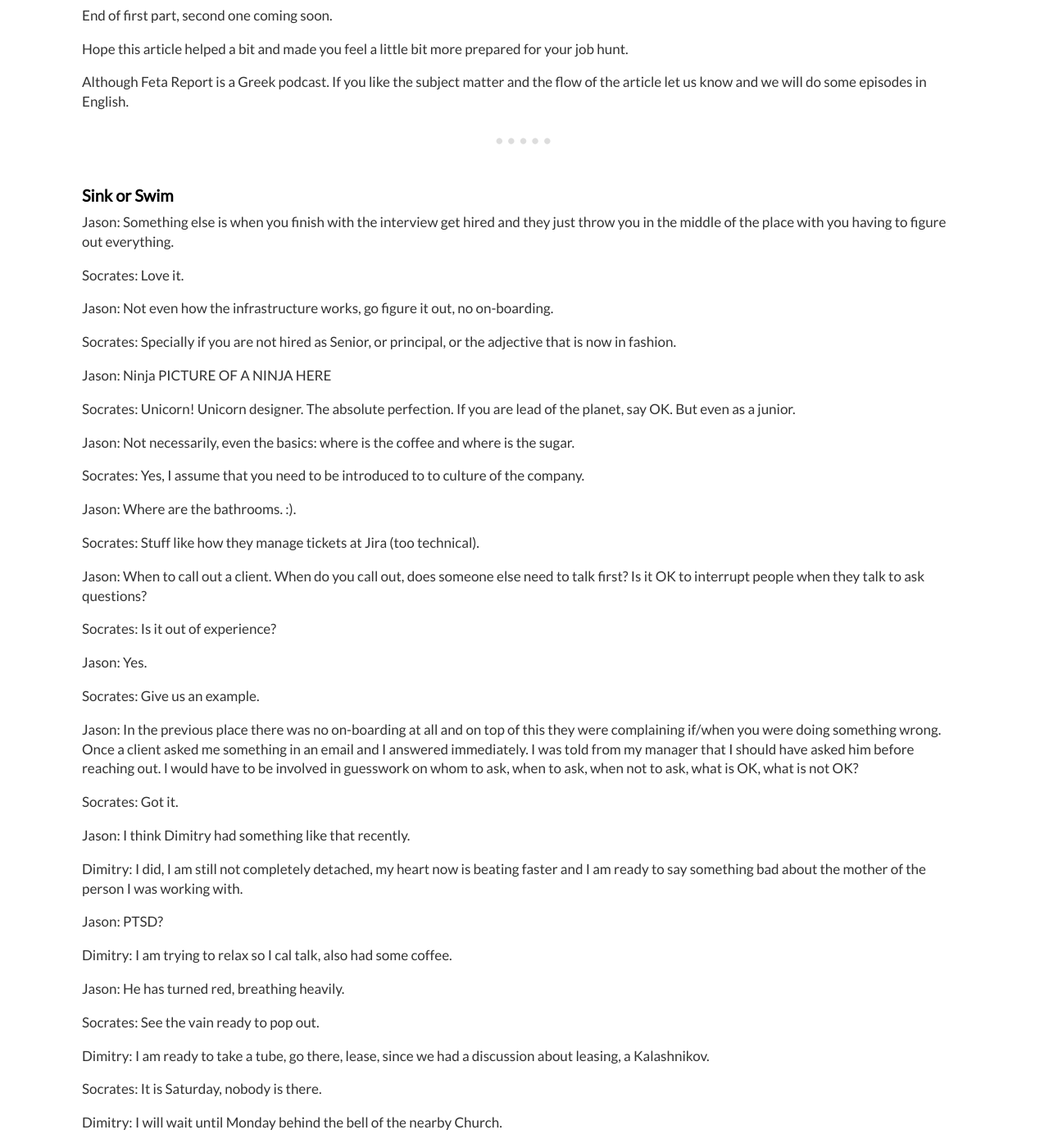
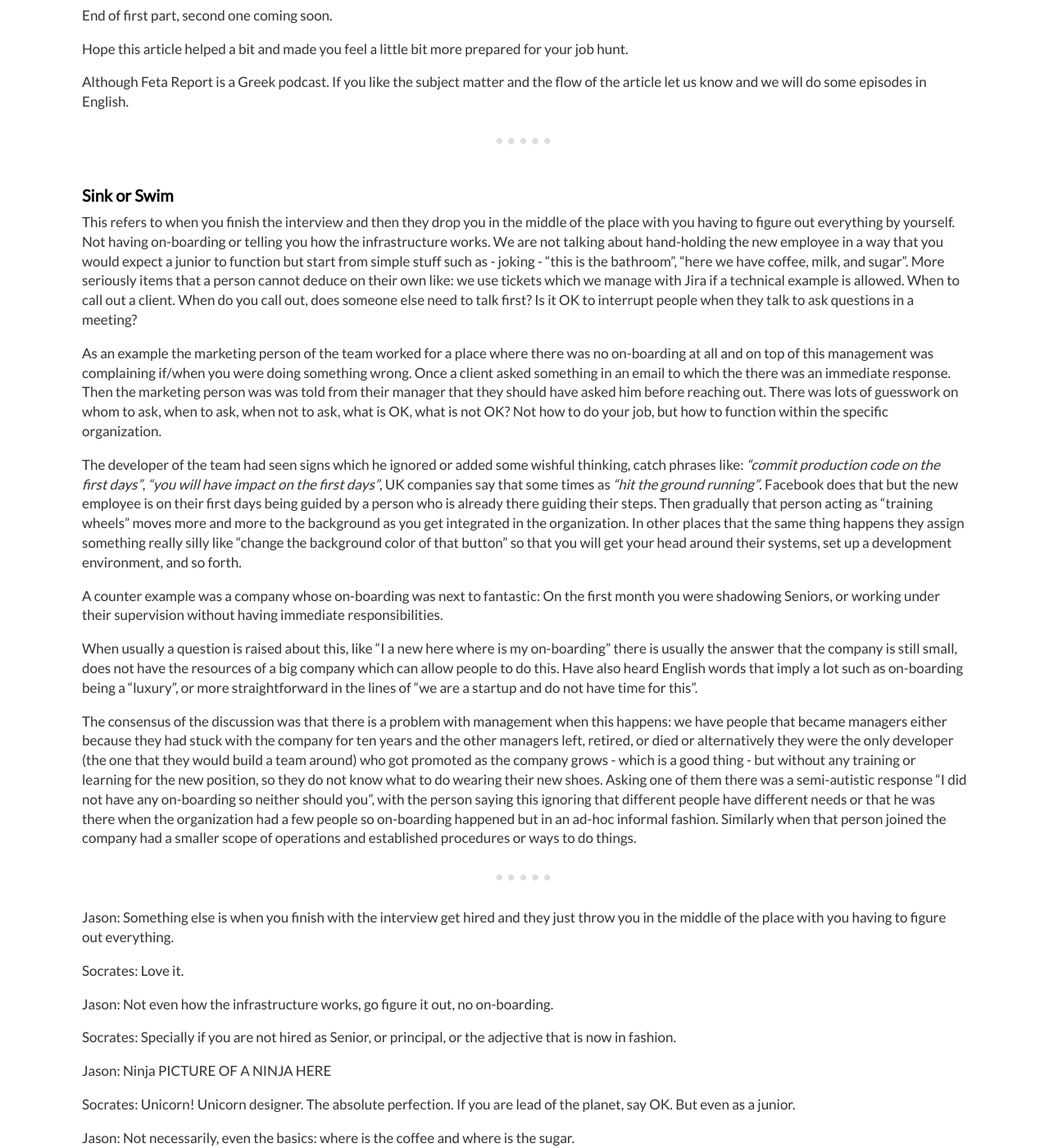
Before and after one commit to dimitrismistriotis/dimitrismistriotis.github.io, a Jekyll site: the page built from _posts/2018-05-24-red_flags_in_interviews.md, in a window 1280 px wide and 1400 px high, scrolled down 3678 px. Shown: the whole window at 82% size. Built offline with Jekyll 4.4.1, drawn with Linux system fonts in a browser that asks for light colours; comment, search, counter and statistics services are not loaded.

Commit message:
Transcribe, "Sink or Swim".

```diff
--- a/_posts/2018-05-24-red_flags_in_interviews.md
+++ b/_posts/2018-05-24-red_flags_in_interviews.md
@@ -250,6 +250,63 @@ the flow of the article let us know and we will do some episodes in English.
 
 ## Sink or Swim
 
+This refers to when you finish the interview and then they drop you in the
+middle of the place with you having to figure out everything by yourself. Not
+having on-boarding or telling you how the infrastructure works. We are not
+talking about hand-holding the new employee in a way that you would expect a
+junior to function but start from simple stuff such as - joking - "this is the
+bathroom", "here we have coffee, milk, and sugar". More seriously items that
+a person cannot deduce on their own like: we use tickets which we manage with
+Jira if a technical example is allowed. When to call out a client. When do you
+call out, does someone else need to talk first? Is it OK to interrupt people
+when they talk to ask questions in a meeting?
+
+As an example the marketing person of the team worked for a place where there
+was no on-boarding at all and on top of this management was complaining
+if/when you were doing something wrong. Once a client asked something in an
+email to which the there was an immediate response. Then the marketing person
+was was told from their manager that they should have asked him before
+reaching out. There was lots of guesswork on whom to ask, when to ask,
+when not to ask, what is OK, what is not OK? Not how to do your job, but
+how to function within the specific organization.
+
+The developer of the team had seen signs which he ignored or added some
+wishful thinking, catch phrases like: *"commit production code on the first
+days"*, *"you will have impact on the first days"*, UK companies say that some
+times as *"hit the ground running"*. Facebook does that but the new employee
+is on their first days being guided by a person who is already there guiding
+their steps. Then gradually that person acting as "training wheels" moves more
+and more to the background as you get integrated in the organization. In other
+places that the same thing happens they assign something really silly like
+"change the background color of that button" so that you will get your head
+around their systems, set up a development environment, and so forth.
+
+A counter example was a company whose on-boarding was next to fantastic: On the
+first month you were shadowing Seniors, or working under their supervision
+without having immediate responsibilities.
+
+When usually a question is raised about this, like "I a new here where is my
+on-boarding" there is usually the answer that the company is still small, does
+not have the resources of a big company which can allow people to do this. Have
+also heard English words that imply a lot such as on-boarding being a "luxury",
+or more straightforward in the lines of "we are a startup and do not have
+time for this".
+
+The consensus of the discussion was that there is a problem with management
+when this happens: we have people that became managers either because they had
+stuck with the company for ten years and the other managers left, retired, or
+died or alternatively they were the only developer (the one that they would
+build a team around) who got promoted as the company grows - which is a good
+thing - but without any training or learning for the new position, so they
+do not know what to do wearing their new shoes. Asking one of them there was
+a semi-autistic response "I did not have any on-boarding so neither should
+you", with the person saying this ignoring that different people have different
+needs or that he was there when the organization had a few people so
+on-boarding happened but in an ad-hoc informal fashion. Similarly when that
+person joined the company had a smaller scope of operations and established
+procedures or ways to do things.
+
+---
 
 Jason: Something else is when you finish with the interview get hired and they
 just throw you in the middle of the place with you having to figure out
```
